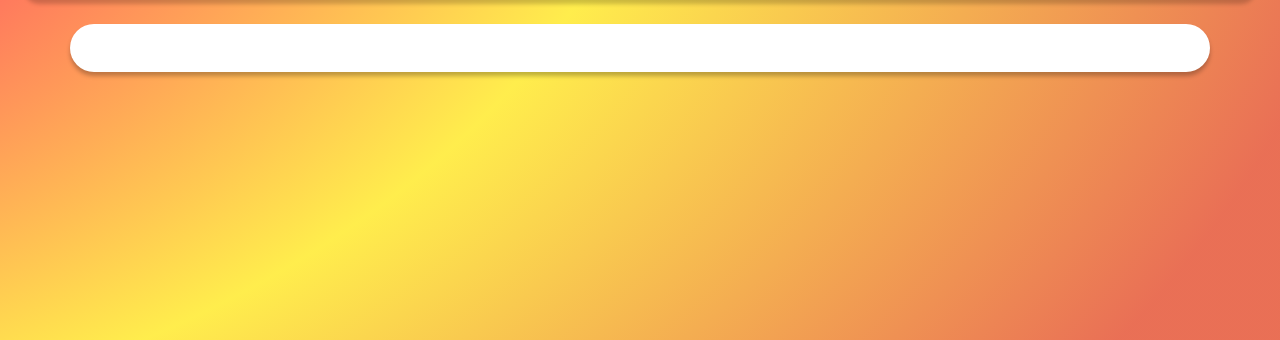
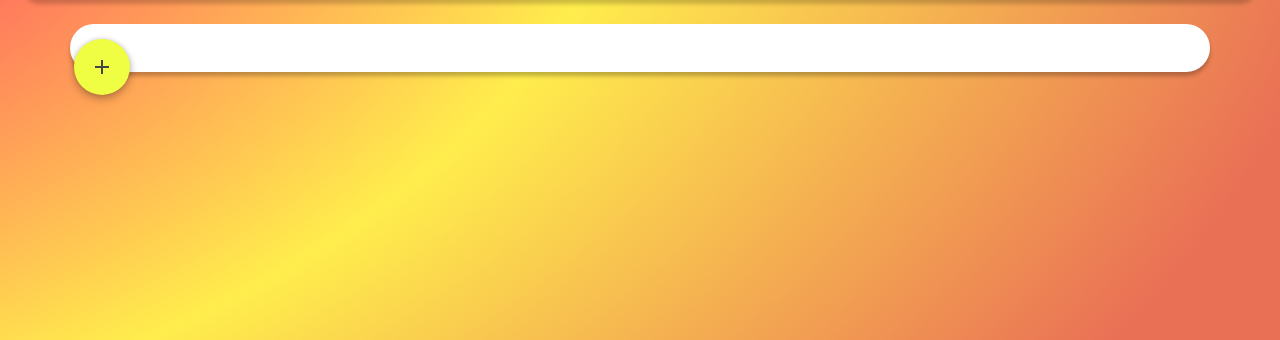
Before and after one commit to CesarLopez189/Doneet, a Node server app: page /productos in a window 1280 px wide. Shown: the part 88-428 px from the top of the page. Run offline with Node 20, Linux system fonts and the light colour scheme; data that the repository does not hold is empty; some libraries are stand-ins or nearby versions; some web fonts are replaced.

Commit message:
boton flotante listo

```diff
--- a/src/public/CSS/main.css
+++ b/src/public/CSS/main.css
@@ -637,3 +637,92 @@ color: #260077;
   padding: 5px 0px;
   transition: all 200ms ease-in-out;
 }
+
+/*boton flotante */
+
+.clearfix:before,
+.clearfix:after {
+    content: " ";
+
+}
+
+.clearfix:after {
+    clear: both;
+}
+
+.flex-center {
+  display: -webkit-flex;
+  display: flex;
+  -webkit-justify-content: center;
+  justify-content: center;
+  -webkit-align-items: center;
+  align-items: center;
+  -webkit-flex-direction: column;
+  flex-direction: column;
+}
+
+
+.md-grid-1-3 {
+  float: right;
+  width: 16%;
+  position: absolute;
+
+}
+
+.md-button {
+  font-weight: 500;
+  margin-top: 15px;
+  text-decoration: none;
+  text-transform: uppercase;
+  -webkit-transition: all .5s ease-out;
+  transition: all .5s ease-out;
+}
+
+.md-button-floating {
+  border-radius: 50%;
+  box-shadow: 0 0 4px rgba(0,0,0,.14), 0 4px 8px rgba(0,0,0,.28);
+  cursor: pointer;
+  height: 56px;
+  width: 56px;
+}
+
+.md-button-floating:hover {
+  box-shadow: 0 0 6px rgba(0,0,0,.16), 0 6px 12px rgba(0,0,0,.32);
+}
+
+
+/* Colors */
+
+.md-button-flat-blue {
+  color: #2196F3;
+}
+
+.md-button-flat-blue:hover {
+  background-color: rgba(33, 150, 243, .2);
+}
+
+.md-button-flat-orange {
+  color: #FFA83A;
+}
+
+.md-button-flat-orange:hover {
+  background-color: rgba(255 ,168 ,58, .2);
+}
+
+.md-button-flat-red {
+  color: #FF5252;
+}
+
+.md-button-flat-red:hover {
+  background-color: rgba(255, 82, 82, .2);
+}
+
+
+.md-button-yellow {
+  background-color: #EFFE42;
+  color: #444444;
+}
+
+.md-button-yellow:hover {
+  background-color: #d7ea01;
+}
--- a/src/views/productos/all-productos.hbs
+++ b/src/views/productos/all-productos.hbs
@@ -29,9 +29,22 @@
 -->
 
 <body>
+    <div class=" clearfix">
+  <div class="md-grid-1-3 flex-center">
+    <a class="md-button md-button-floating md-button-yellow flex-center" href="/producto/add">
+      <svg fill="#444444" height="24" viewBox="0 0 24 24" width="24" xmlns="http://www.w3.org/2000/svg">
+        <path d="M19 13h-6v6h-2v-6H5v-2h6V5h2v6h6v2z"/>
+        <path d="M0 0h24v24H0z" fill="none"/>
+      </svg>
+    </a>
+  </div>
+</div>
     <section>
+
         <div class="container-xl rectangulo p-4">
+
             <div class="cols">
+
                 {{#each productos}}
                 <div class="columnaCard" ontouchstart="this.classList.toggle('hover');">
                     <div class="containerCard">
@@ -67,5 +80,6 @@
                 {{/each}}
             </div>
         </div>
+
     </section>
 </body>
```
Also changed, not shown: src/views/productos/ver-producto.hbs (+39 -0 lines).
